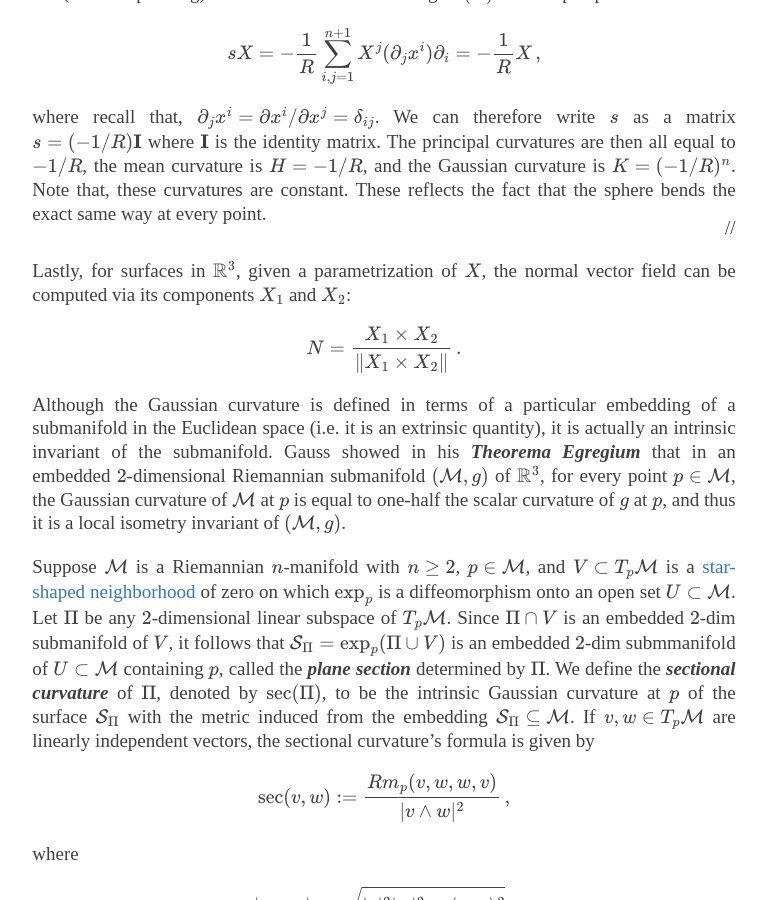
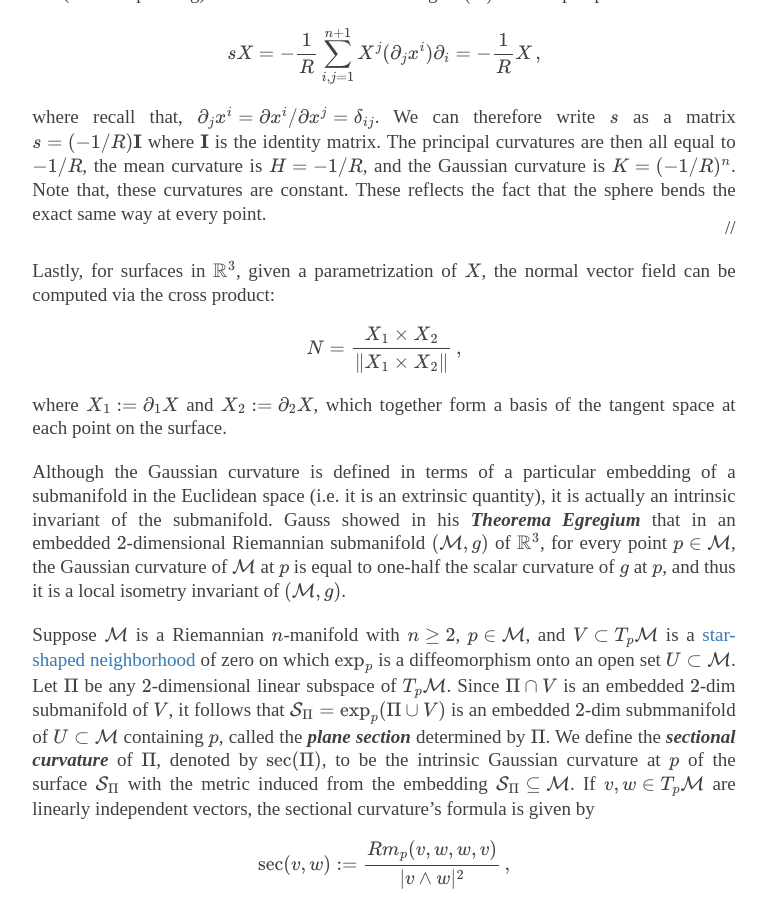
Before and after one commit to hsyodysseyjr/wiseodd0, a Jekyll site: the page built from _posts/2019-02-17-riemannian-geometry.md, in a window 1280 px wide and 900 px high, scrolled down 19758 px. Shown: the whole window, without its empty margins (256-1023 px from the left). Built offline with Jekyll 4.4.1, drawn with Linux system fonts in a browser that asks for light colours; nearby versions of some CDN libraries; formulas are drawn with MathJax 3.

Commit message:
Revision

```diff
--- a/_posts/2019-02-17-riemannian-geometry.md
+++ b/_posts/2019-02-17-riemannian-geometry.md
@@ -739,12 +739,13 @@ where recall that, $$\partial_j x^i = \partial x^i / \partial x^j = \delta_{ij}$
 //
 {:.right}
 
-Lastly, for surfaces in $$\R^3$$, given a parametrization of $$X$$, the normal vector field can be computed via its components $$X_1$$ and $$X_2$$:
+Lastly, for surfaces in $$\R^3$$, given a parametrization of $$X$$, the normal vector field can be computed via the cross product:
 
 $$
-    N = \frac{X_1 \times X_2}{\norm{X_1 \times X_2}} \, .
+    N = \frac{X_1 \times X_2}{\norm{X_1 \times X_2}} \, ,
 $$
 
+where $$X_1 := \partial_1 X$$ and $$X_2 := \partial_2 X$$, which together form a basis of the tangent space at each point on the surface.
 
 Although the Gaussian curvature is defined in terms of a particular embedding of a submanifold in the Euclidean space (i.e. it is an extrinsic quantity), it is actually an intrinsic invariant of the submanifold. Gauss showed in his **_Theorema Egregium_** that in an embedded $$2$$-dimensional Riemannian submanifold $$(\M, g)$$ of $$\R^3$$, for every point $$p \in \M$$, the Gaussian curvature of $$\M$$ at $$p$$ is equal to one-half the scalar curvature of $$g$$ at $$p$$, and thus it is a local isometry invariant of $$(\M, g)$$.
 
```
